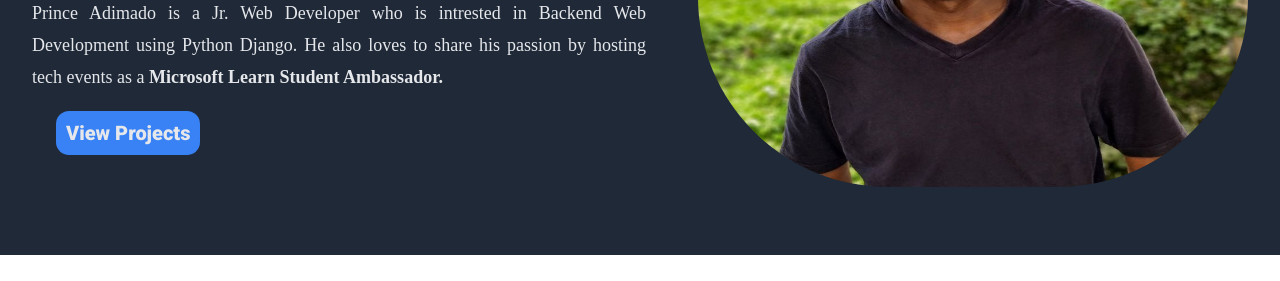
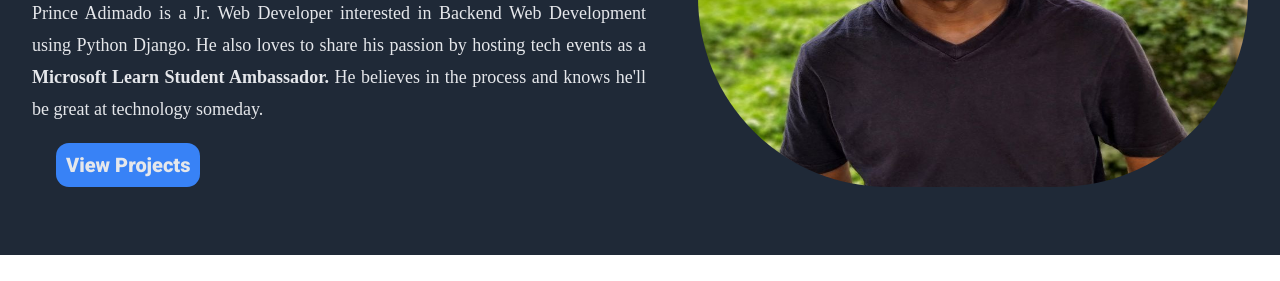
Before and after one commit to primado/odin-prt-landing-page, a plain HTML site: page index.html in a window 1280 px wide. Shown: the part 277-558 px from the top of the page. Drawn offline with Linux system fonts and the light colour scheme.

Commit message:
Update index.html

```diff
--- a/index.html
+++ b/index.html
@@ -26,9 +26,9 @@
         <div id="hero-text">
             <div class="hero-main">
                 <h1 class="main-text">Welcome to Primado's Portfolio</h1>
-                <div class="sec-text">Prince Adimado is a Jr. Web Developer who
-                    is intrested in Backend Web Development using Python Django.
+                <div class="sec-text">Prince Adimado is a Jr. Web Developer interested in Backend Web Development using Python Django.
                     He also loves to share his passion by hosting tech events as a <strong>Microsoft Learn Student Ambassador.</strong>
+                    He believes in the process and knows he'll be great at technology someday.
                 </div>
                 <div class="call-action">
                     <a href="#">View Projects</a>
```
